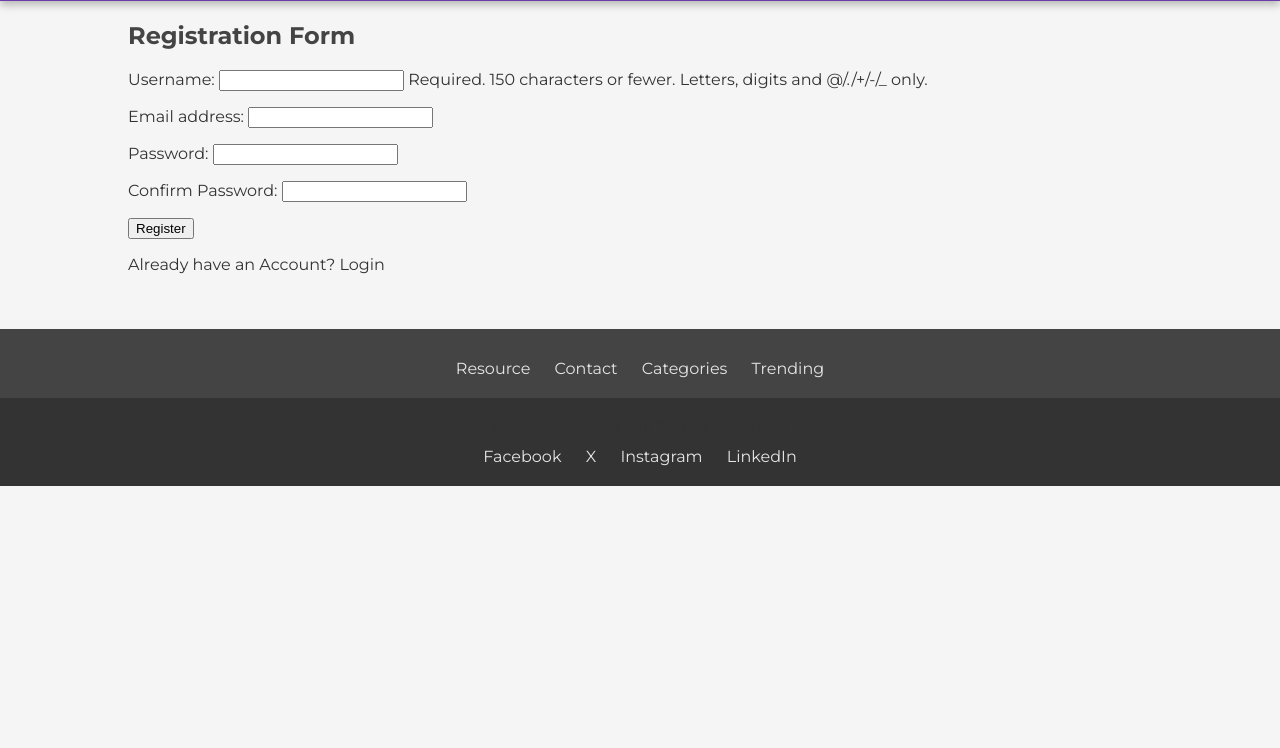
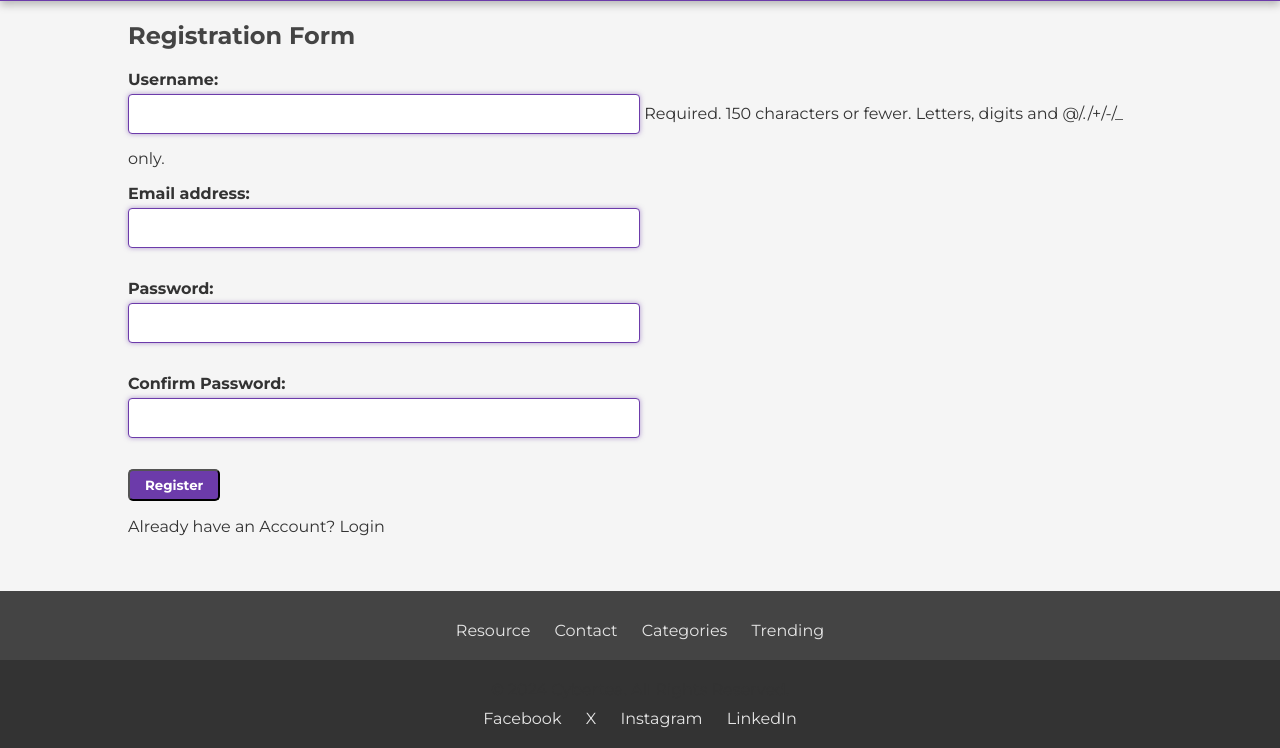
Before and after one commit to Ha3rk/CyberTea, a Django app: page /register/ in a window 1280 px wide. Shown: the part 351-1099 px from the top of the page. Before the commit the page ends 837 px from the top, so only its background shows below. Run offline with Django 5.2, Linux system fonts and the light colour scheme; some libraries are stand-ins or nearby versions.

Commit message:
spill button, django form styling

```diff
--- a/cybertea_app/templates/cyberevents/index.html
+++ b/cybertea_app/templates/cyberevents/index.html
@@ -14,6 +14,8 @@
             <div class="news-item">
                 <h5><a href="{{ n.url }}" target="_blank">{{ n.title }}</a>
                     <button class="summary-button" data-url="{{ n.url }}">Go</button>
+                    <a class="community-button" href="{% url 'login' %}">Spill</a>
+
                 </h5>
                 <hr>
             </div>
--- a/cybertea_app/urls.py
+++ b/cybertea_app/urls.py
@@ -15,5 +15,4 @@ urlpatterns = [
     path('register/', views.register, name='register'),
    #path('chat/', views.chat_view, name='chat'),
 
-
       ]
--- a/cybertea_app/views.py
+++ b/cybertea_app/views.py
@@ -13,6 +13,8 @@ from django.contrib.auth import authenticate, login as auth_login
 logging.basicConfig(level=logging.DEBUG)
 logger = logging.getLogger(__name__)
 # Set your OpenAI API key
+
+
 
 def get_krebs_news():
     krebs_news = []
@@ -130,7 +132,7 @@ def summarize_article(request):
         except requests.exceptions.RequestException as e:
             return JsonResponse({'error': 'Error fetching article: ' + str(e)}, status=500)
 
-def summarize_with_gpt(article_text):
+'''def summarize_with_gpt(article_text):
     try:
         logger.debug("Starting summarization with GPT for provided article text.")
         logger.debug(f"Article text: {article_text[:200]}...")  # Log the first 200 characters to avoid verbosity
@@ -151,3 +153,4 @@ def summarize_with_gpt(article_text):
     except Exception as e:
         logger.error(f"Error during summarization: {str(e)}")
         return f"Error during summarization: {str(e)}"
+        '''
--- a/cybertea_project/static/css/styles.css
+++ b/cybertea_project/static/css/styles.css
@@ -152,8 +152,8 @@ div #summaryModalLabel {
 .summary-button {
     border-radius: 10px;
     padding: 3px 5px;
-    background-color: rgba(247, 247, 247, 0.1);
-    color: #6c3baa; /* Updated */
+    background-color: #f7f7f71a;
+    color: #6c3baa;
     transition: background-color 0.3s ease;
     font-weight: 700;
     font-family: 'Montserrat', sans-serif;
@@ -162,6 +162,56 @@ div #summaryModalLabel {
 .summary-button:hover {
     transform: scale(1.05);
 }
+
+.community-button {
+    border-radius: 20px;
+    color: #fff;
+    padding: 5px 7px;
+    background-color: #6c3baa;
+    transition: background-color 0.3s ease;
+    font-weight: 700;
+    font-family: 'Montserrat', sans-serif;
+}
+
+.community-button a{
+
+
+}
+
+.community-button:hover {
+    transform: scale(1.05);
+}
+/* Forms */
+
+form input {
+    width: 50%;
+    padding: 10px;
+    font-size: 16px;
+    border: 1px solid #ddd;
+    border-radius: 4px;
+    box-sizing: border-box;
+    margin-bottom: 15px;
+    border-color: rgb(108, 59, 170);
+    outline: none;
+    box-shadow: 0 0 5px rgba(108, 59, 170, 0.5);
+}
+
+form label {
+    font-weight: bold;
+    margin-bottom: 5px;
+    display: block;
+}
+
+form button {
+    color: #fff;
+    font-weight: bold;
+    padding: 6px 15px;
+    border-radius: 5px;
+    background-color: #6c3baa; /* Updated */
+    transition: background-color 0.3s ease;
+    font-family: 'Montserrat', sans-serif;
+}
+
 
 /* Footer */
 footer {
```
